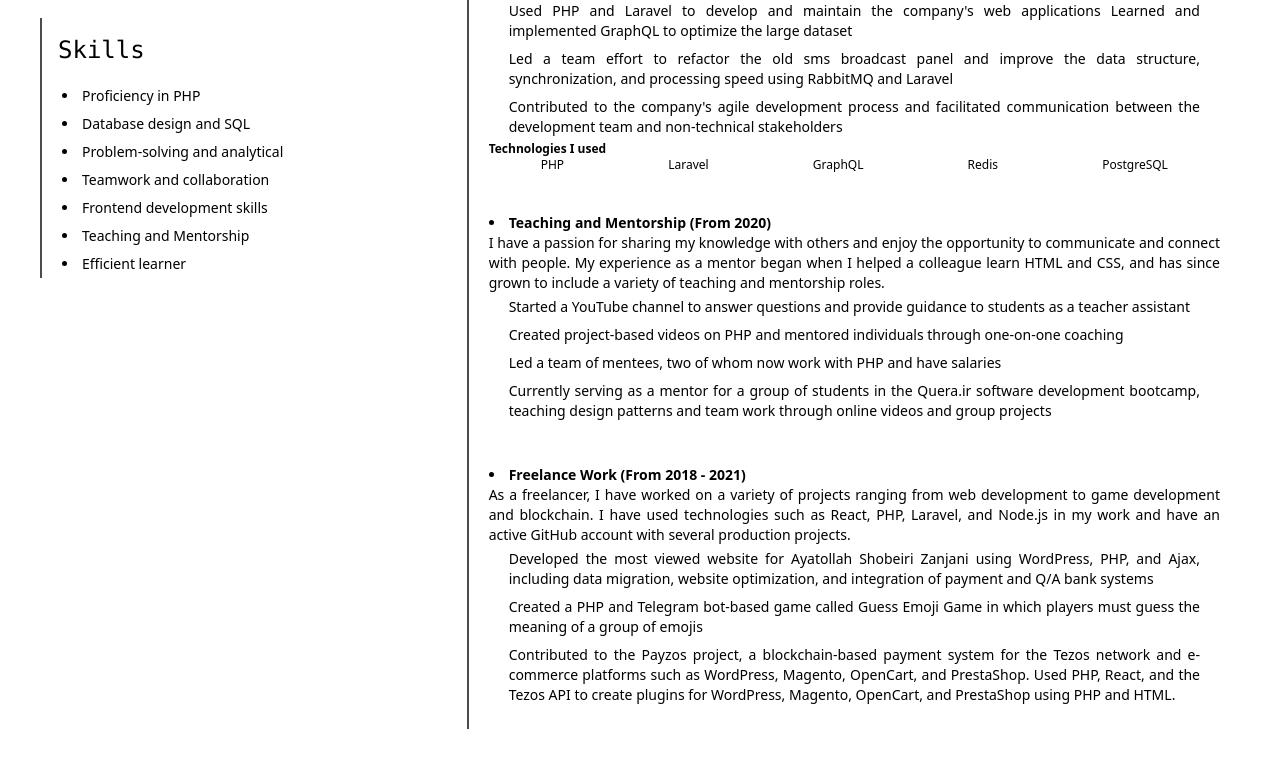
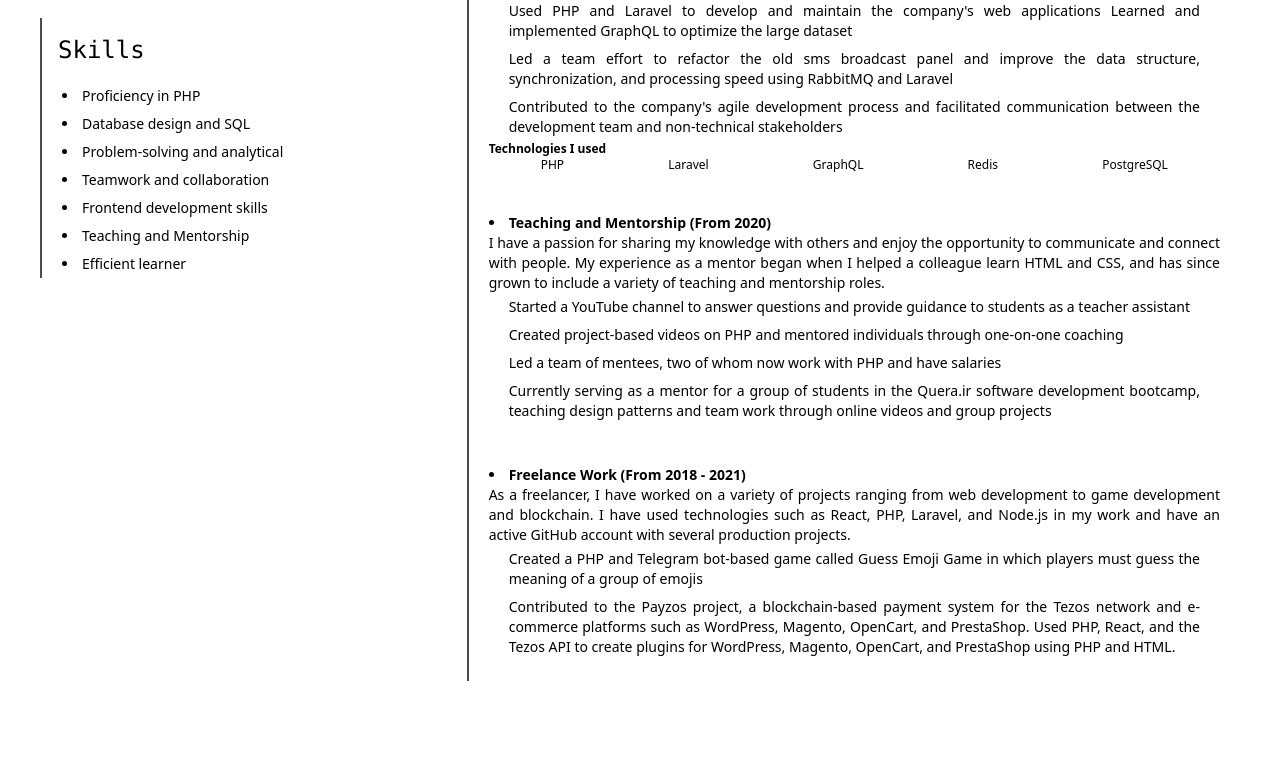
Before and after one commit to geeksesi/resume, a Gatsby site: page / in a window 1280 px wide. Shown: the part 763-1520 px from the top of the page. After the commit the page ends 1472 px from the top, so only its background shows below. Built offline with nearby package versions, Linux system fonts and the light colour scheme; Gatsby itself is replaced by a stand-in of ours.

Commit message:
remove religious work history :D

```diff
--- a/src/pages/index.js
+++ b/src/pages/index.js
@@ -207,12 +207,6 @@ export default () => (
                                         </p>
                                         <ul>
                                             <li className="py-1 px-5 text-justify">
-                                                Developed the most viewed website for{" "}
-                                                <a href="https://zanjani.ir">Ayatollah Shobeiri Zanjani</a> using
-                                                WordPress, PHP, and Ajax, including data migration, website
-                                                optimization, and integration of payment and Q/A bank systems
-                                            </li>
-                                            <li className="py-1 px-5 text-justify">
                                                 Created a PHP and Telegram bot-based game called{" "}
                                                 <a href="https://github.com/geeksesi/guess_emoji_telegram_bot">
                                                     Guess Emoji Game
```
